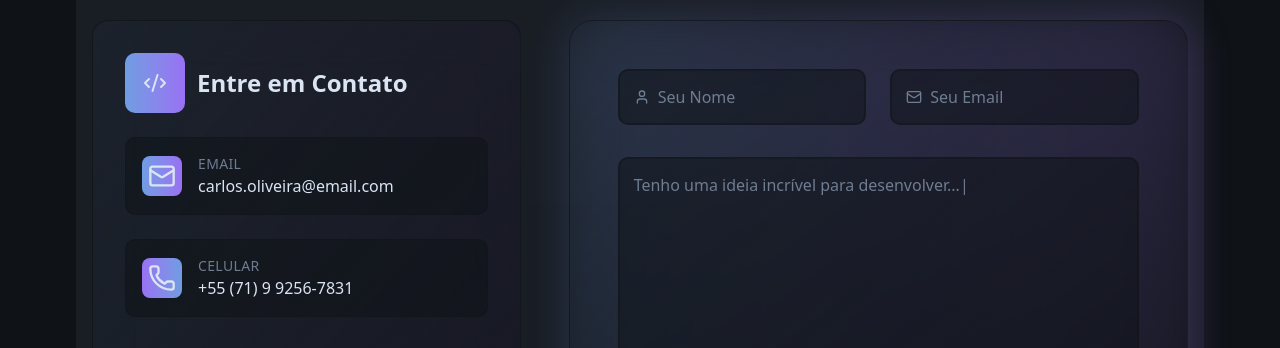
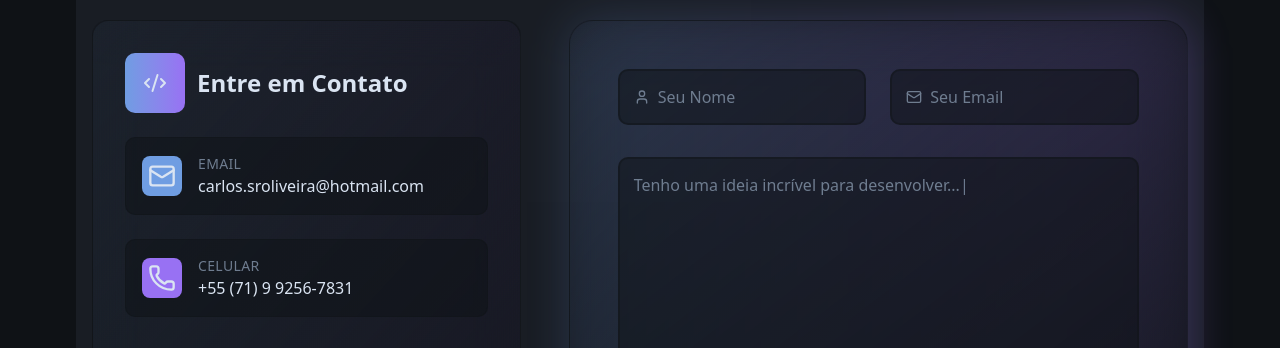
Before and after one commit to carlossroliveira/current-portfolio, a Next.js app: page / in a window 1280 px wide. Shown: the part 2121-2469 px from the top of the page. Built offline with nearby package versions, Linux system fonts and the light colour scheme.

Commit message:
fix: Update email address and adjust button gradient colors in ContactInfo component

```diff
--- a/src/app/sections/Contact/ContactInfo.tsx
+++ b/src/app/sections/Contact/ContactInfo.tsx
@@ -54,7 +54,7 @@ export default function ContactInfo() {
                hover:border-blue/50 transition-all duration-300 hover:bg-blue/5"
               >
                 <div
-                  className="w-10 h-10 bg-gradient-to-r from-blue to-purple rounded-lg flex items-center
+                  className="w-10 h-10 bg-gradient-to-r from-blue to-blue rounded-lg flex items-center
                  justify-center group-hover:scale-110 transition-transform"
                 >
                   <Mail className="w-7 h-7 text-white" />
@@ -64,7 +64,7 @@ export default function ContactInfo() {
                     Email
                   </p>
                   <p className="text-white font-medium hover:text-blue transition-colors">
-                    carlos.oliveira@email.com
+                    carlos.sroliveira@hotmail.com
                   </p>
                 </div>
                 <div className="opacity-0 group-hover:opacity-100 transition-opacity">
@@ -87,7 +87,7 @@ export default function ContactInfo() {
                hover:border-purple/50 transition-all duration-300 hover:bg-purple/5"
               >
                 <div
-                  className="w-10 h-10 bg-gradient-to-r from-purple to-blue rounded-lg flex items-center
+                  className="w-10 h-10 bg-gradient-to-r from-purple to-purple rounded-lg flex items-center
                  justify-center group-hover:scale-110 transition-transform"
                 >
                   <Phone className="w-7 h-7 text-white" />
```
